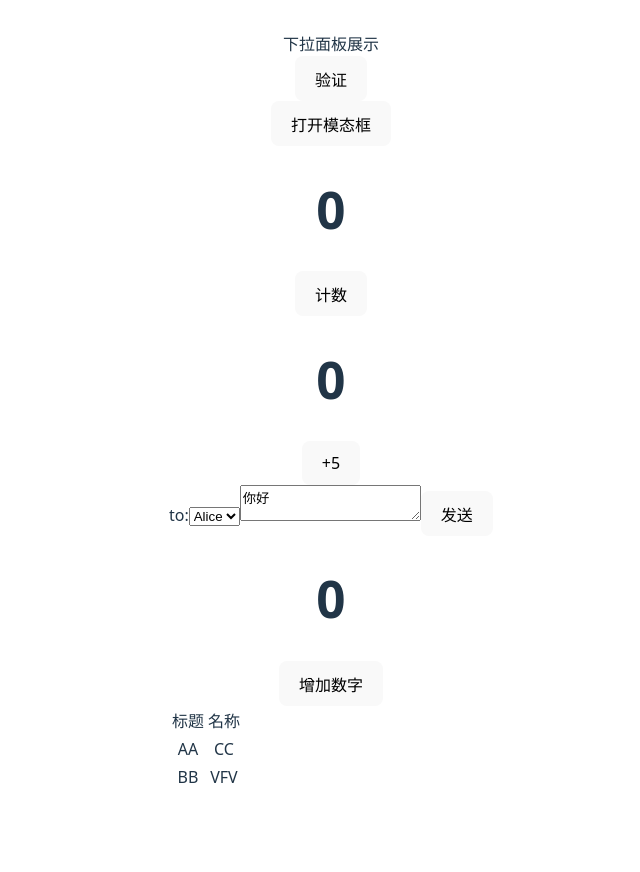
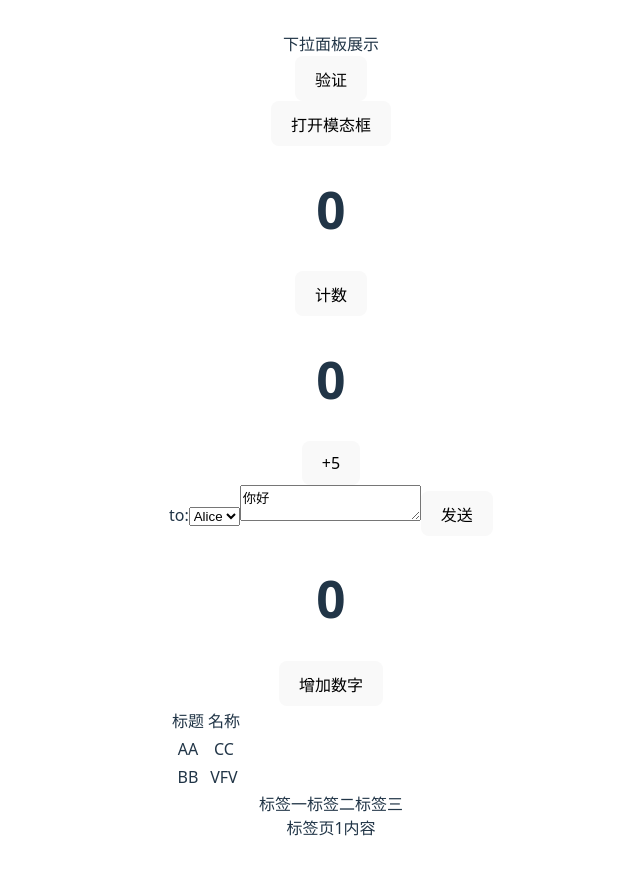
Before and after one commit to slow123top/react-vite, a React (Vite) app: page / in a window 1280 px wide. Shown: the whole page, without its empty margins (309-949 px from the left). Before the commit the page ends 824 px from the top, so only its background shows below. Built offline with nearby package versions, Linux system fonts and the light colour scheme; the HTML template or start-up script is replaced by a standard one.

Commit message:
实现标签页组件内嵌模板特性

```diff
--- a/src/App.tsx
+++ b/src/App.tsx
@@ -7,7 +7,8 @@ import StateDemoTime from './demo/StateDemoTime';
 import StateDemoForm from './demo/StateDemoAlice';
 import StateDemoUpdateFunction from './demo/StateDemoUpdateFunction';
 import './App.css'
-import DemoHyTable from './components/demo/HyTable';
+import DemoHyTable from './components/demo/table/base';
+import DemoTab from './components/demo/tab/base';
 
 function App() {
   const [count, setCount] = useState<number>(0);
@@ -26,9 +27,6 @@ function App() {
     <>
       <div>
         <Dropdown title={"下拉面板展示"} data={data}></Dropdown>
-
-
-
         <Dialog
           open={open}
           close={function () { setOpen(e => !e) }}
@@ -54,8 +52,8 @@ function App() {
       <StateDemoTime />
       <StateDemoForm></StateDemoForm>
       <StateDemoUpdateFunction />
-
       <DemoHyTable></DemoHyTable>
+      <DemoTab></DemoTab>
     </>
   )
 }
--- a/src/components/Context.ts
+++ b/src/components/Context.ts
@@ -1,5 +1,5 @@
 import { createContext } from "react";
-
-const LevelContext = createContext({});
+const parameter:any = {};
+const LevelContext = createContext(parameter);
 
 export { LevelContext };
--- /dev/null
+++ b/src/components/demo/tab/base.tsx
@@ -0,0 +1,20 @@
+import HyTab from "../../tab/Tab"
+import HyTabItem from "../../tab/TabItem"
+
+export default function DemoTab(){
+    function onChange(last:string,current:string){
+        console.log(last);
+        console.log(current);
+    }
+    return <HyTab value="one" onChange={onChange}>
+        <HyTabItem value="one" title="标签一">
+            标签页1内容
+        </HyTabItem>
+        <HyTabItem value="two" title="标签二">
+            标签页2内容
+        </HyTabItem>
+        <HyTabItem value="three" title="标签三">
+            标签页3内容
+        </HyTabItem>
+    </HyTab>
+}
--- /dev/null
+++ b/src/components/tab/Tab.tsx
@@ -0,0 +1,29 @@
+import { useState } from "react";
+import { TabItemContext, TabProps } from "./type";
+import { LevelContext } from '../Context';
+
+export default function HyTab(tabProps: TabProps) {
+    const { value, children,onChange } = tabProps;
+    const [currentTabItem, setCurrentTabItem] = useState(value);
+    const titleParameter: TabItemContext = {
+        value: currentTabItem,
+        type: 'title',
+        onChange:(value)=> {
+            const lastValue = currentTabItem;
+            setCurrentTabItem(()=>value);
+            if(onChange && lastValue!== value){
+                onChange(lastValue,value);
+            }
+        } };
+    const bodyParameter: TabItemContext = { value: currentTabItem, type: 'body' };
+    return <div>
+        <div>
+            <LevelContext.Provider value={titleParameter}>
+                {children}
+            </LevelContext.Provider>
+        </div>
+        <LevelContext.Provider value={bodyParameter}>
+            {children}
+        </LevelContext.Provider>
+    </div>
+}
--- /dev/null
+++ b/src/components/tab/TabItem.tsx
@@ -0,0 +1,18 @@
+import { useContext } from "react";
+import { TabItemContext, TabItemProps } from "./type";
+import { LevelContext } from '../Context';
+export default function HyTabItem(tabItemProps: TabItemProps) {
+    const { value, title, children } = tabItemProps;
+    const parameter: TabItemContext = useContext(LevelContext);
+    function onChangeTabItem(){
+        if(parameter.onChange){
+            parameter.onChange(value);
+        }
+    }
+    return <>
+        {
+            parameter.type === 'title' ? <span className="hy-tab-item" onClick={onChangeTabItem}>{title}</span> :
+                parameter.type === 'body' ? parameter.value === value && children : ''
+        }
+    </>
+}
--- /dev/null
+++ b/src/components/tab/type.ts
@@ -0,0 +1,23 @@
+import { ReactNode } from "react";
+
+export interface TabProps {
+    value: string;
+    children?: ReactNode[];
+    onChange?:(last:string,current:string) => void;
+}
+
+export interface TabItemProps {
+    value:string;
+    title:string;
+    children:ReactNode;
+}
+
+export type TabItemContext = {
+    // 渲染区域
+    type:'title'|'body',
+    // 父组件绑定的标签页
+    value:string;
+    // change事件  当title类型时存在
+    onChange?:(value?:any) => void;
+
+}
```
Also changed, not shown: src/components/demo/table/base.tsx (renamed from src/components/demo/HyTable.tsx, +6 -2 lines), src/components/table/TableColumn.tsx (+8 -9 lines), src/components/table/type.ts (+6 -1 lines).
